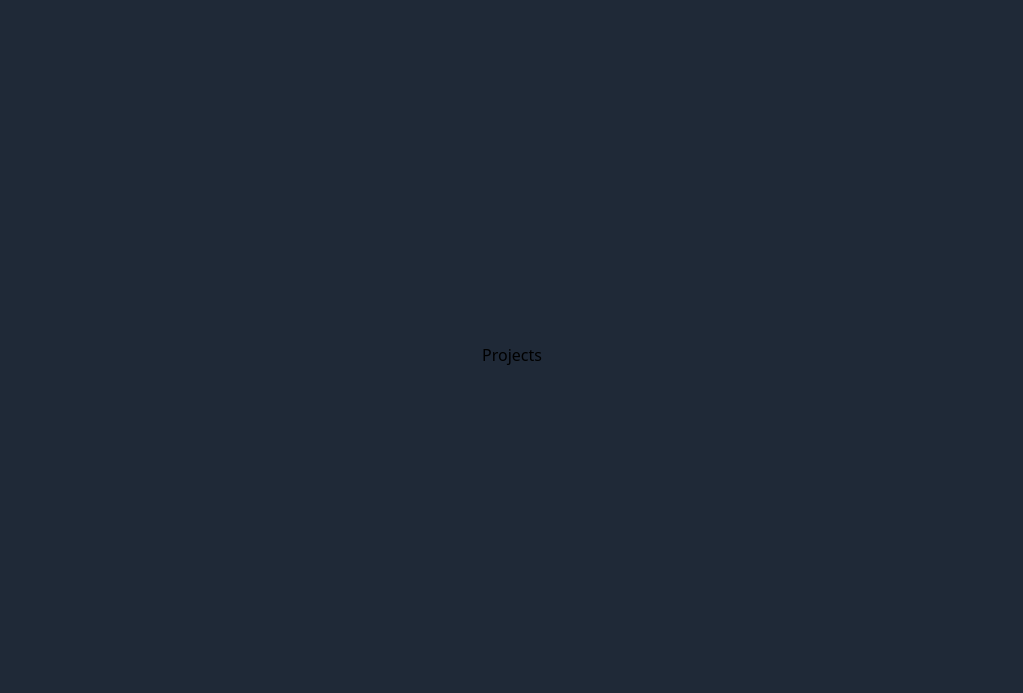
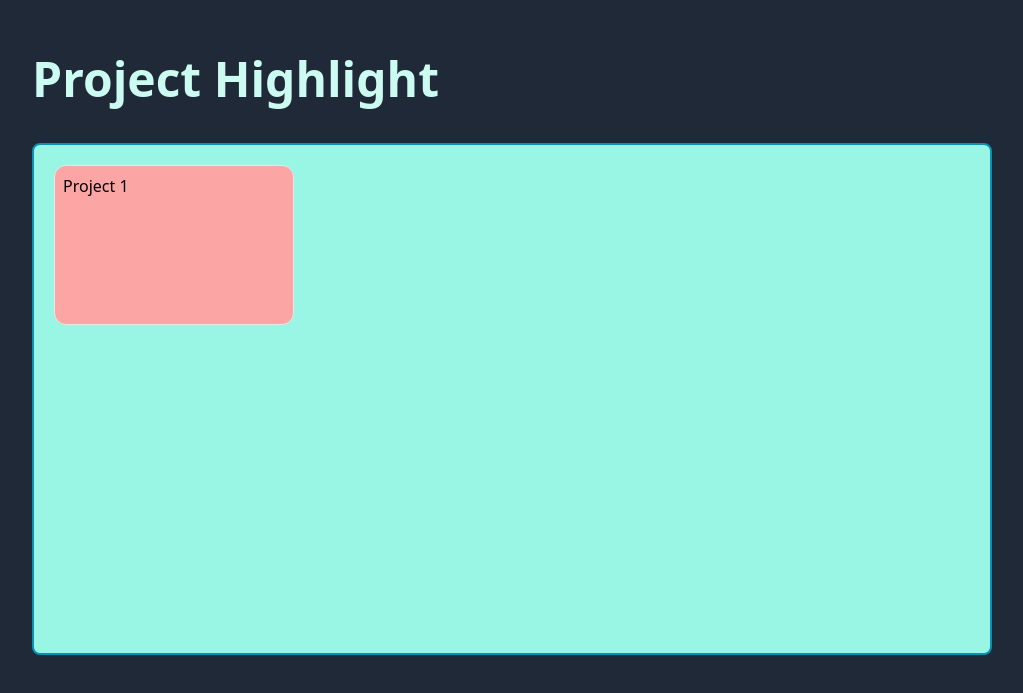
Before and after one commit to bantora/Portfolio, a React (Vite) app: page / in a window 1280 px wide. Shown: the part 2445-3138 px from the top of the page, without its empty margins (128-1151 px from the left). Built offline with nearby package versions, Linux system fonts and the light colour scheme.

Commit message:
feat: projects section initial

```diff
--- a/src/pages/projects/Projects.tsx
+++ b/src/pages/projects/Projects.tsx
@@ -4,7 +4,12 @@ import Section from '../../components/section/Section';
 const Projects = (): ReactElement => {
 	return (
 		<Section id='projects'>
-			<div className=''>Projects</div>
+			<div className='flex flex-col space-y-10 h-3/4 w-3/4'>
+				<div className='flex justify-start text-teal-100 text-5xl font-extrabold'>Project Highlight</div>
+				<div className='h-full w-full bg-teal-200 rounded-lg border-solid border-2 border-cyan-600 flex flex-wrap p-5'>
+					<div className='border bg-red-300 rounded-xl p-2 h-40 w-60'>Project 1</div>
+				</div>
+			</div>
 		</Section>
 	)
 }
```
